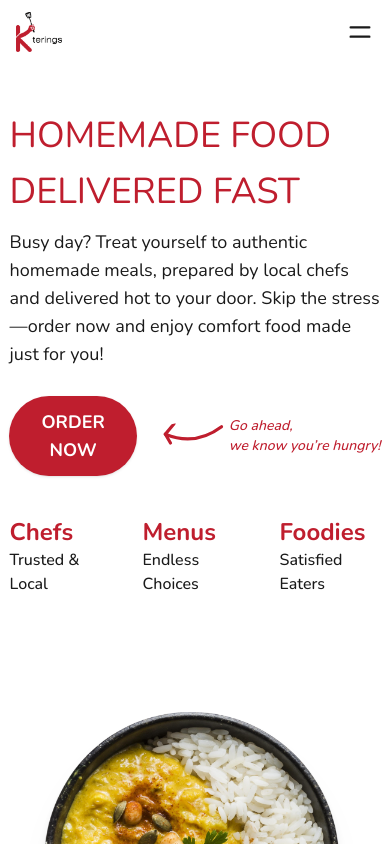
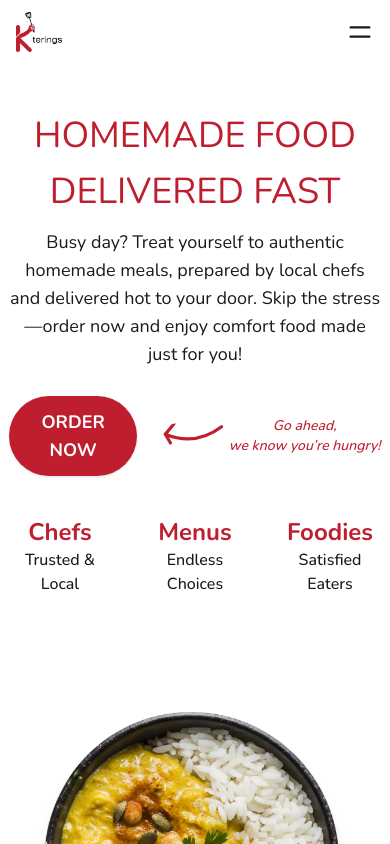
Before and after one commit to ktering/frontend, a React (Vite) app: page / in a window 390 px wide. Shown: the top 844 px of the page. Built offline with nearby package versions, Linux system fonts and the light colour scheme.

Commit message:
aligned hero text in centre for mobile

```diff
--- a/src/components/customer/home/Hero.jsx
+++ b/src/components/customer/home/Hero.jsx
@@ -31,7 +31,7 @@ const heroImages = [
   }, [paused]);
 
   return (
-    <section className="bg-white py-5 md:px-12">
+    <section className="bg-white text-center py-5 md:px-12 md:text-left">
       <div className="max-w-7xl mx-auto flex  flex-col md:flex-row items-center justify-between gap-12">
         {/* Left: Text Content */}
         <div className=" ">
--- a/src/pages/customer/Home.jsx
+++ b/src/pages/customer/Home.jsx
@@ -7,8 +7,9 @@ export default function Home() {
     return (
         <div>
             <Header />
-            <div className="div  mt-8 w-4/5 mx-auto">
+            <div className="div mt-8 w-4/5 mx-auto">
                 <Hero />
+            </div>
             <section className="w-full px-4 py-10 max-w-6xl lg:max-w-[86%] mx-auto">
                 <h2 className="text-2xl font-bold text-center mb-8">
                     Explore Homemade Food
@@ -16,7 +17,6 @@ export default function Home() {
                 <CategorySection />
                 <FoodGridSection limit={8} showButton={true} />
             </section>
-            </div>
 
         </div>
     );
```
